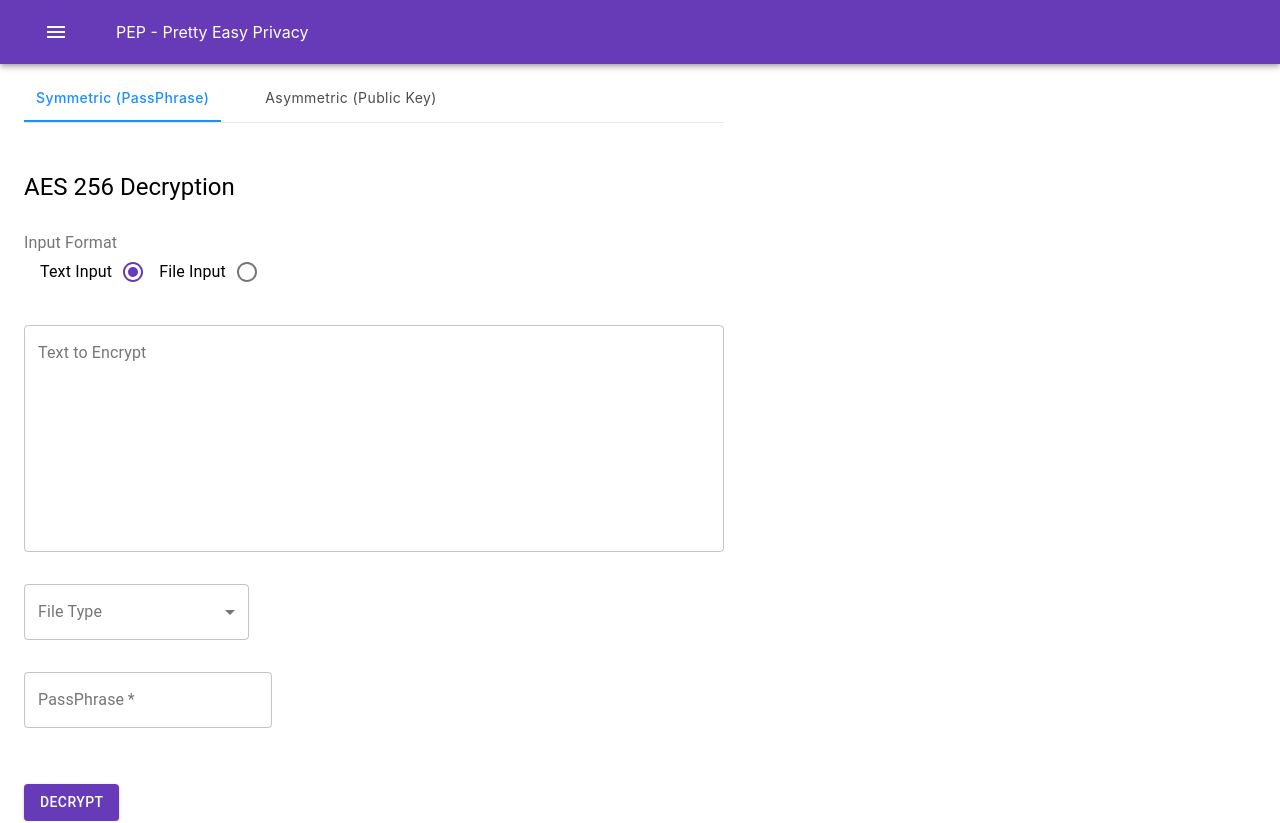
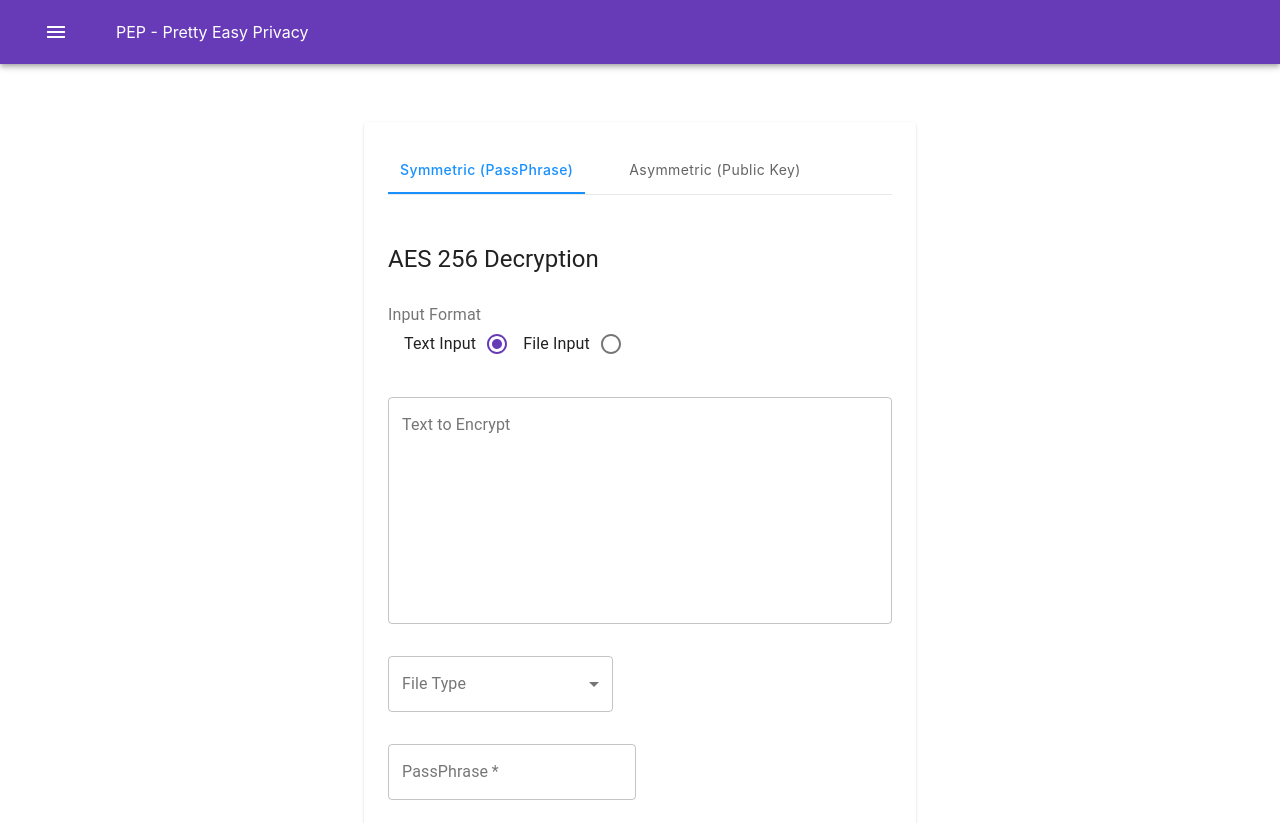
Before and after one commit to smhaley/pretty_easy_privacy, a React (Create React App) app: page / in a window 1280 px wide. Shown: the top 823 px of the page. Built offline with nearby package versions, Linux system fonts and the light colour scheme.

Commit message:
layout Updates

```diff
--- a/src/App.js
+++ b/src/App.js
@@ -7,6 +7,7 @@ import { Container, Grid } from "@material-ui/core";
 import { makeStyles } from "@material-ui/core/styles";
 import Alert from "@material-ui/lab/Alert";
 import KeyGen from "./components/key_gen/KeyGen";
+import Paper from "@material-ui/core/Paper";
 import "./App.css";
 
 const useStyles = makeStyles((theme) => ({
@@ -21,9 +22,27 @@ const useStyles = makeStyles((theme) => ({
     paddingTop: "10px",
     margin: "auto",
   },
-  main: {
-    marginLleft: "10px",
-    // marginRight: "auto",
+
+  layout: {
+    width: 'auto',
+    marginLeft: theme.spacing(2),
+    marginRight: theme.spacing(2),
+    [theme.breakpoints.up(600 + theme.spacing(2) * 2)]: {
+      width: 600,
+      marginLeft: 'auto',
+      marginRight: 'auto',
+    },
+  },
+  paper: {
+    // backgroundColor:'#fafffd',//'#f8f5fc',
+    marginTop: theme.spacing(3),
+    marginBottom: theme.spacing(3),
+    padding: theme.spacing(2),
+    [theme.breakpoints.up(600 + theme.spacing(3) * 2)]: {
+      marginTop: theme.spacing(6),
+      marginBottom: theme.spacing(6),
+      padding: theme.spacing(3),
+    },
   },
 }));
 
@@ -63,11 +82,11 @@ const App = () => {
         ) : null}
       </div>
 
-      <Container className={classes.main}>
+      <Container className={classes.layout}>
         {/* <Grid container justify="center"> */}
-        <div className={classes.main}>
+        <Paper className={classes.paper}>
           {state}
-          </div>
+          </Paper>
         {/* </Grid> */}
       </Container>
     </div>
--- a/src/components/decrypt/Decrypt.js
+++ b/src/components/decrypt/Decrypt.js
@@ -1,6 +1,8 @@
 import React, { useState, useEffect, useRef } from "react";
 import { makeStyles } from "@material-ui/core/styles";
 import Grid from "@material-ui/core/Grid";
+import Paper from "@material-ui/core/Paper";
+import Box from "@material-ui/core/Box";
 import Typography from "@material-ui/core/Typography";
 import Result from "./DecResult";
 import EncTypeTab from "../utils/EncTypeTab";
@@ -12,9 +14,10 @@ import { snackLocation } from "../utils/config";
 
 const openpgp = require("openpgp");
 const FileType = require("file-type");
-// const readChunk = require('read-chunk');
+
 
 const useStyles = makeStyles((theme) => ({
+
   heading: {
     // marginTop: "15px",
     marginBottom: "30px",
@@ -26,6 +29,9 @@ const useStyles = makeStyles((theme) => ({
     border: "initial",
     padding: "initial",
     fontFamily: "inherit",
+  },
+  main: {
+    width: "80%",
   },
   root: {
     display: "flex",
@@ -55,12 +61,7 @@ const Decrypt = (props) => {
     setAlert(utils.resetAlert);
   };
 
-  const byteDecrypt = async (
-    passPhrase,
-    privateKey,
-    textInput,
-    decType
-  ) => {
+  const byteDecrypt = async (passPhrase, privateKey, textInput, decType) => {
     setLoader(true);
     setAlert(utils.resetAlert);
 
@@ -136,14 +137,24 @@ const Decrypt = (props) => {
         )}
 
         {!success && <EncTypeTab handleType={handleDecType} />}
+
+        {/* <Box
+          display="flex"
+          justifyContent="center"
+          alignItems="center"
+          minHeight="100vh"
+          > */}
+
         <Grid container wrap="nowrap" spacing={0}>
           <Grid item xs>
             <Typography className={classes.heading} variant="h5" gutterBottom>
               {encType === 0 ? "AES 256 Decryption" : "RSA  Decryption"}
             </Typography>
               {success ? <Result reset={reset} outbound={outbound} /> : form}
+
           </Grid>
         </Grid>
+
     </>
   );
 };
--- a/src/components/utils/EncTypeTab.js
+++ b/src/components/utils/EncTypeTab.js
@@ -7,7 +7,7 @@ import Typography from "@material-ui/core/Typography";
 const AntTabs = withStyles({
   root: {
     borderBottom: "1px solid #e8e8e8",
-    width: '700px'
+    // width: '700px'
   },
   indicator: {
     backgroundColor: "#1890ff",
```
Lines whose indentation alone changed are shown as unchanged.
